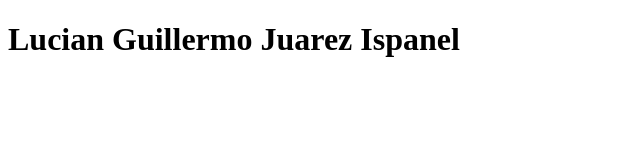
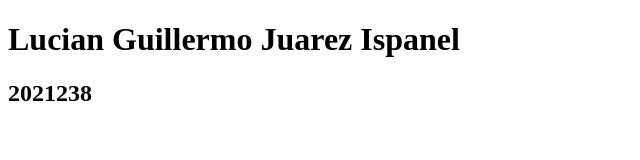
Before and after one commit to ljuarez-2021238/Prueba1_IN5AM, a plain HTML site: page index.html in a window 1280 px wide. Shown: the whole page, without its empty margins (0-640 px from the left). Drawn offline with Linux system fonts and the light colour scheme.

Commit message:
Agregar carnet en tutulo 2

```diff
--- a/index.html
+++ b/index.html
@@ -7,6 +7,7 @@
 </head>
 <body>
     <h1>Lucian Guillermo Juarez Ispanel</h1>
+        <h2>2021238</h2>
 
 </body>
 </html>
```
